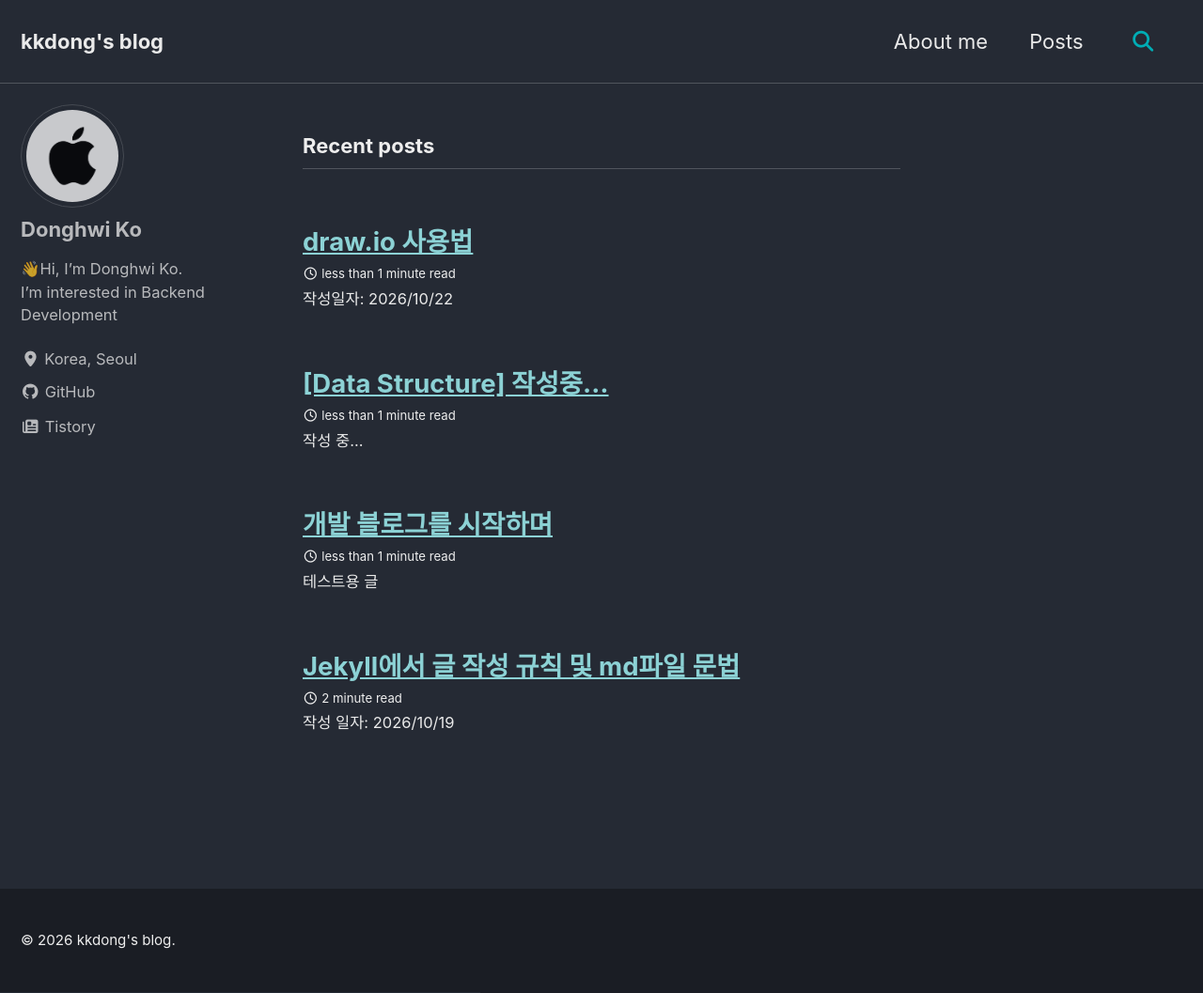
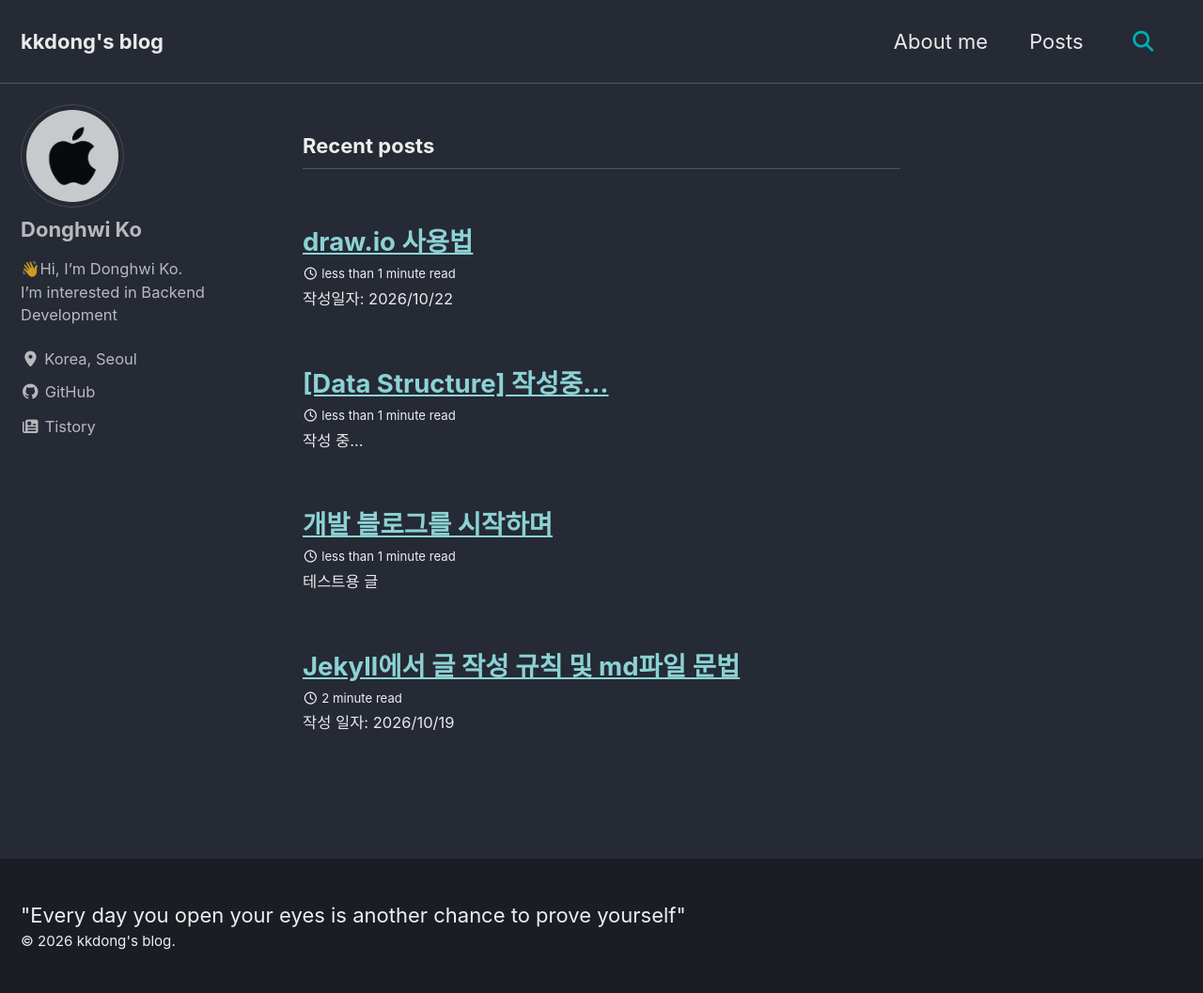
Before and after one commit to kkodong784/kkodong784.github.io, a Jekyll site: the page built from index.html, in a window 1280 px wide and 1057 px high. Shown: the whole window at 94% size. Built offline with Jekyll 4.4.1, drawn with Linux system fonts in a browser that asks for light colours; cached includes are drawn as plain includes; the list of posts is cut into pages by our own code.

```diff
--- a/_includes/footer/custom.html
+++ b/_includes/footer/custom.html
@@ -1,3 +1,3 @@
 <!-- start custom footer snippets -->
-
+"Every day you open your eyes is another chance to prove yourself"
 <!-- end custom footer snippets -->
```
